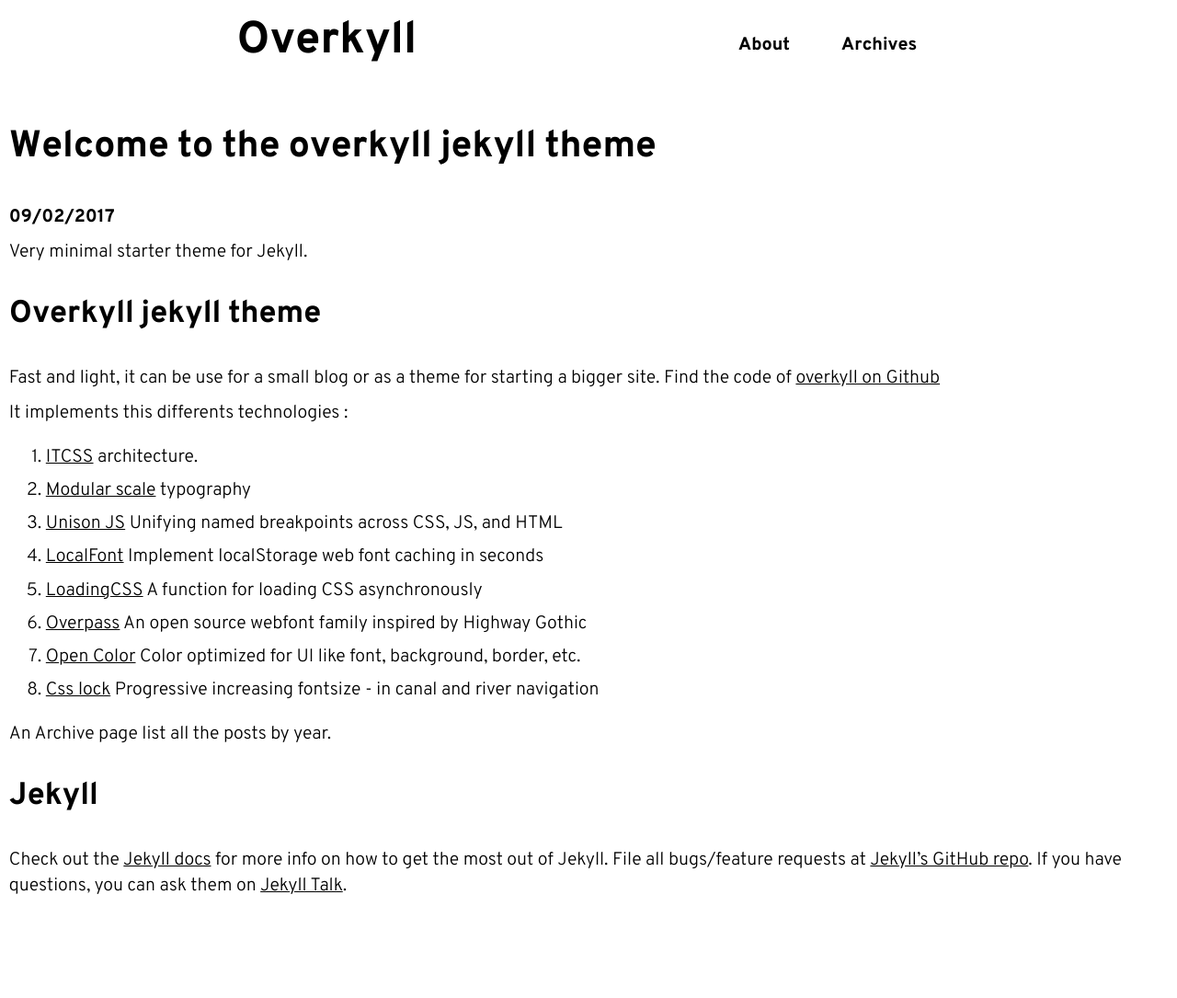
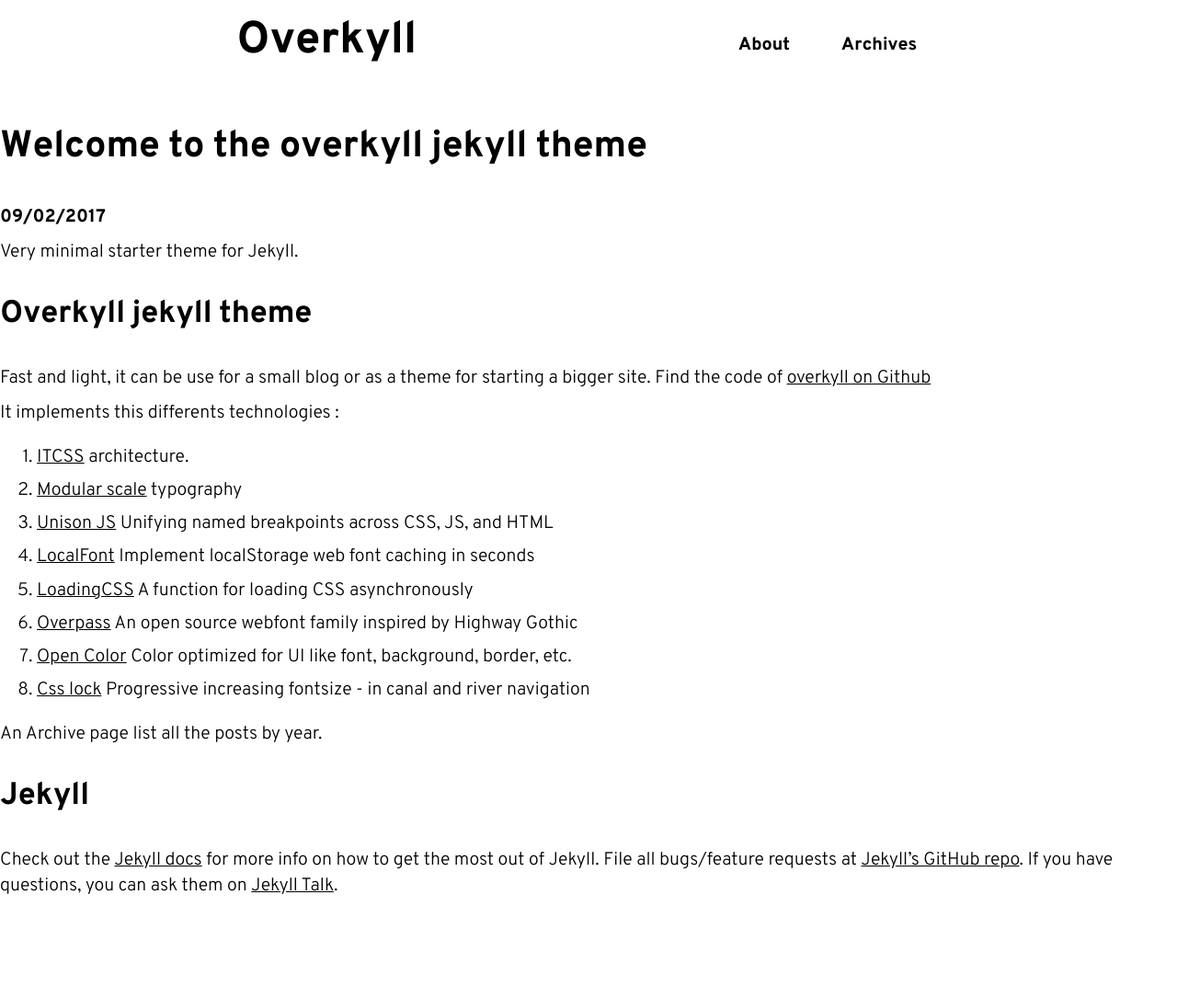
Before and after one commit to bertrandkeller/overkyll-jekyll-theme, a Jekyll site: the page built from index.md, in a window 1280 px wide. Shown: the whole page at 92% size. Built offline with Jekyll 4.4.1, drawn with Linux system fonts in a browser that asks for light colours.

Commit message:
Adjust class for wrapping

```diff
--- a/_sass/base/_layout.scss
+++ b/_sass/base/_layout.scss
@@ -15,12 +15,12 @@ $number: 4; // for equal columns
 .page, .wrapper {
   margin-right: auto;
   margin-left: auto;
-  padding-right: $base-line / 2;
-  padding-left: $base-line / 2;
   max-width: 100%;
 }
 
 .wrapper {
+  padding-right: $base-line / 2;
+  padding-left: $base-line / 2;
   max-width: 40em;
 }
 
```
